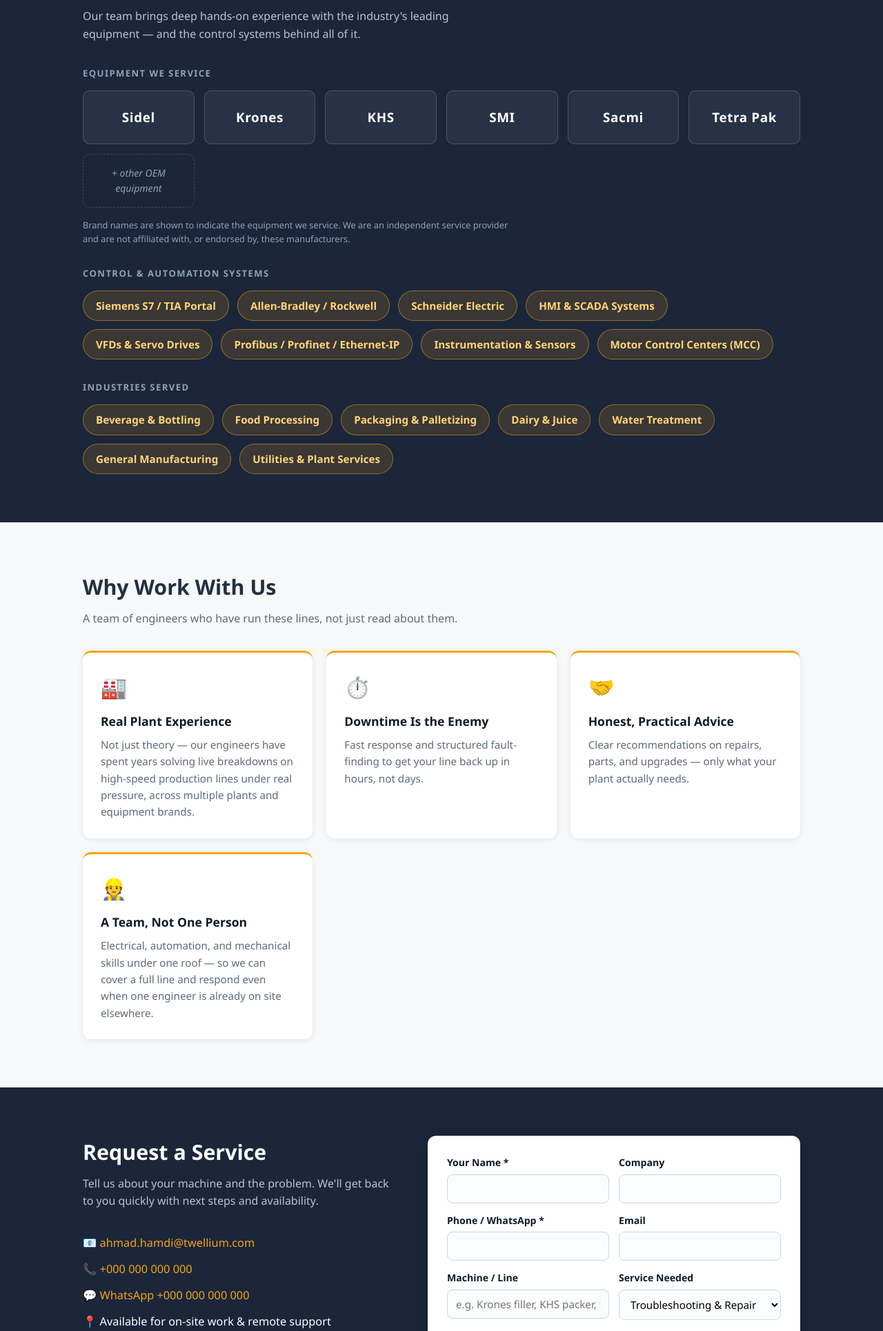
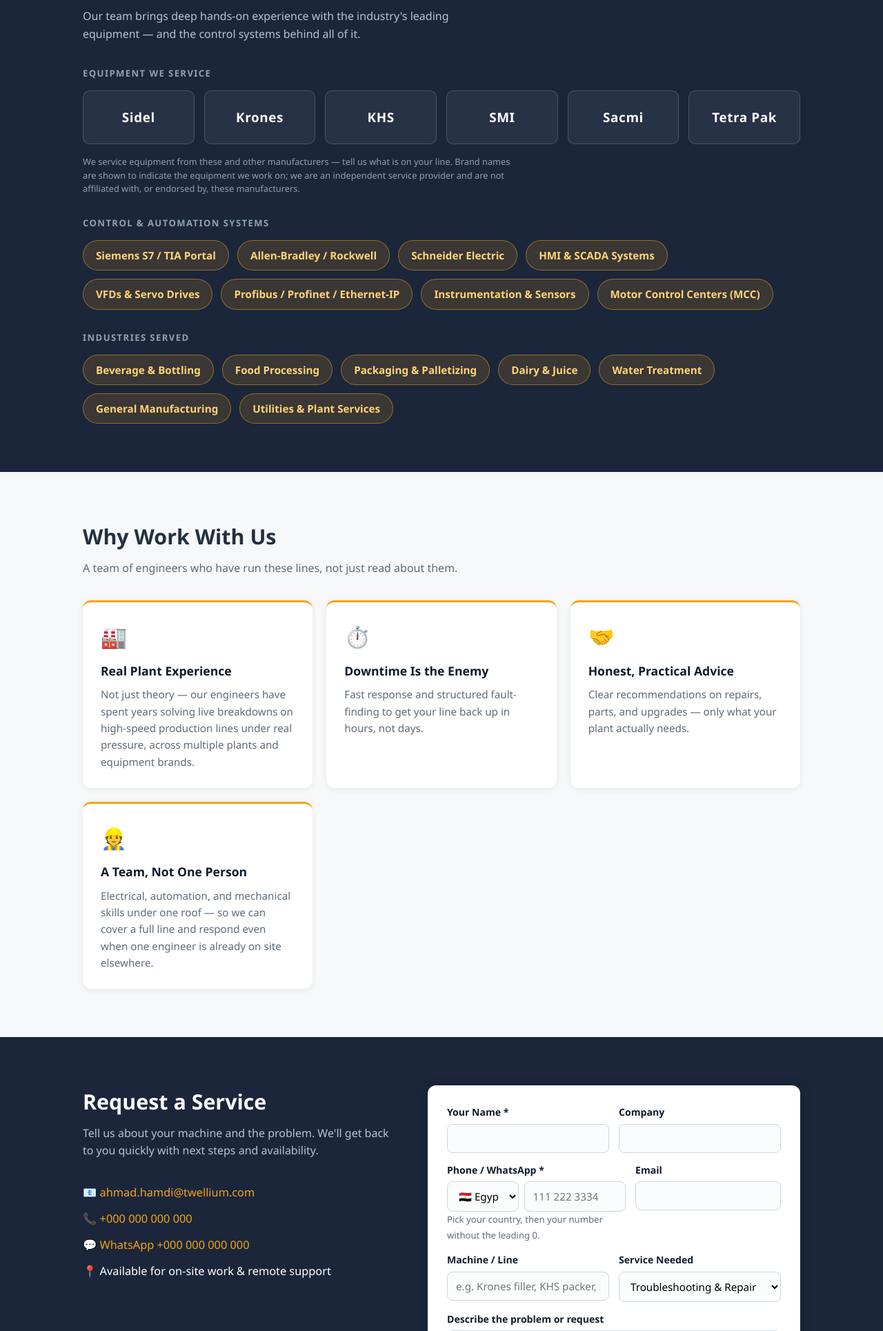
Before and after one commit to twikumasi/services-site, a Flask app: page / in a window 1280 px wide. Shown: the part 1566-3495 px from the top of the page at 69% size. Run offline with Flask 3, Linux system fonts and the light colour scheme; data comes from the database, SQL or seed files in the repository; data that the repository does not hold is empty.

Commit message:
Collect country codes on the request form; fix stale-CSS caching
Request form:
- Country dropdown (35 dial codes, Egypt default) beside the number, so
  every stored phone is dialable internationally. Previously a visitor
  could leave a bare local number with no way to call them back.
- The typed number is normalised: spaces and dashes stripped, a national
  trunk 0 dropped, a country code typed by hand not doubled, and a full
  +international number left alone even if the dropdown disagrees.
- Admin phone links now route through tel_link so older rows containing
  spaces still dial correctly.

Service worker:
- CSS and JS moved from cache-first to network-first. Cache-first meant a
  deployed stylesheet change stayed invisible to anyone who had already
  loaded the old file — caught when a new form rule failed to appear in
  the browser while being present on the server. Images stay cache-first
  since their filenames are unique.

Also removed the '+ other OEM equipment' tile: the plus sign and dashed
border read as a clickable Add button. Its meaning moved into the note
below the brand wall.

Co-Authored-By: Claude Fable 5 <noreply@anthropic.com>

```diff
--- a/app.py
+++ b/app.py
@@ -101,6 +101,47 @@ INDUSTRIES = [
 ]
 
 REQUEST_STATUSES = ["New", "Contacted", "Quoted", "Won", "Closed"]
+
+# Dial codes offered on the request form. Egypt first as the default; the rest
+# cover the markets a beverage/packaging line engineer is most likely to serve.
+COUNTRY_CODES = [
+    ("+20", "🇪🇬 Egypt"),
+    ("+966", "🇸🇦 Saudi Arabia"),
+    ("+971", "🇦🇪 UAE"),
+    ("+974", "🇶🇦 Qatar"),
+    ("+965", "🇰🇼 Kuwait"),
+    ("+973", "🇧🇭 Bahrain"),
+    ("+968", "🇴🇲 Oman"),
+    ("+962", "🇯🇴 Jordan"),
+    ("+961", "🇱🇧 Lebanon"),
+    ("+964", "🇮🇶 Iraq"),
+    ("+963", "🇸🇾 Syria"),
+    ("+967", "🇾🇪 Yemen"),
+    ("+218", "🇱🇾 Libya"),
+    ("+249", "🇸🇩 Sudan"),
+    ("+213", "🇩🇿 Algeria"),
+    ("+212", "🇲🇦 Morocco"),
+    ("+216", "🇹🇳 Tunisia"),
+    ("+234", "🇳🇬 Nigeria"),
+    ("+233", "🇬🇭 Ghana"),
+    ("+254", "🇰🇪 Kenya"),
+    ("+255", "🇹🇿 Tanzania"),
+    ("+256", "🇺🇬 Uganda"),
+    ("+251", "🇪🇹 Ethiopia"),
+    ("+27", "🇿🇦 South Africa"),
+    ("+90", "🇹🇷 Turkey"),
+    ("+44", "🇬🇧 United Kingdom"),
+    ("+49", "🇩🇪 Germany"),
+    ("+33", "🇫🇷 France"),
+    ("+39", "🇮🇹 Italy"),
+    ("+34", "🇪🇸 Spain"),
+    ("+31", "🇳🇱 Netherlands"),
+    ("+1", "🇺🇸 USA / Canada"),
+    ("+91", "🇮🇳 India"),
+    ("+92", "🇵🇰 Pakistan"),
+    ("+86", "🇨🇳 China"),
+]
+VALID_DIAL_CODES = {code for code, _ in COUNTRY_CODES}
 
 # Editable from /admin/settings. Keys are fixed; values are whatever Ahmad sets.
 DEFAULT_SETTINGS = {
@@ -333,6 +374,7 @@ def index():
         industries=INDUSTRIES,
         projects=projects,
         clients=clients,
+        country_codes=COUNTRY_CODES,
         sent=request.args.get("sent") == "1",
     )
 
@@ -383,6 +425,25 @@ def service_worker():
     return response
 
 
+def combine_phone(dial_code, local_number):
+    """Join the chosen country code with the number the visitor typed.
+
+    Visitors often type the code themselves or start with a national trunk
+    prefix ('0111...'), so strip both rather than storing '+20 +20' or '+200111'.
+    """
+    local = "".join(ch for ch in local_number if ch.isdigit() or ch == "+").strip()
+    if dial_code not in VALID_DIAL_CODES:
+        dial_code = COUNTRY_CODES[0][0]
+    if local.startswith("+"):
+        # Already fully international — trust it and ignore the dropdown.
+        return local
+    digits = dial_code.lstrip("+")
+    if local.startswith(digits):
+        local = local[len(digits):]
+    local = local.lstrip("0")
+    return f"{dial_code}{local}" if local else ""
+
+
 @app.route("/request", methods=["POST"])
 def submit_request():
     db = get_db()
@@ -394,7 +455,8 @@ def submit_request():
             datetime.now().strftime("%Y-%m-%d %H:%M"),
             request.form.get("name", "").strip(),
             request.form.get("company", "").strip(),
-            request.form.get("phone", "").strip(),
+            combine_phone(request.form.get("country_code", ""),
+                          request.form.get("phone", "")),
             request.form.get("email", "").strip(),
             request.form.get("machine", "").strip(),
             request.form.get("service", "").strip(),
--- a/static/style.css
+++ b/static/style.css
@@ -163,13 +163,6 @@ body {
   letter-spacing: .6px;
   text-align: center;
 }
-.brand-tile-more {
-  border-style: dashed;
-  background: transparent;
-}
-.brand-tile-more span {
-  color: #8fa2b5; font-size: .88rem; font-style: italic; text-align: center;
-}
 .brand-note {
   color: #8fa2b5;
   font-size: .8rem;
@@ -236,6 +229,20 @@ body {
   grid-template-columns: 1fr 1fr;
   gap: 14px;
 }
+/* Country code + number, side by side */
+.phone-group { display: flex; gap: 8px; margin-top: 5px; }
+.phone-group select {
+  width: auto;
+  flex: 0 0 40%;
+  min-width: 0;
+  margin-top: 0 !important;
+}
+.phone-group input {
+  flex: 1 1 auto;
+  min-width: 0;
+  margin-top: 0 !important;
+}
+
 .alert-success {
   background: #e6f7ea;
   border: 1px solid #57bb6f;
--- a/templates/admin/dashboard.html
+++ b/templates/admin/dashboard.html
@@ -42,7 +42,7 @@
         <td>{{ r['created_at'] }}</td>
         <td>{{ r['name'] }}</td>
         <td>{{ r['company'] }}</td>
-        <td><a href="tel:{{ r['phone'] }}">{{ r['phone'] }}</a></td>
+        <td><a href="tel:{{ tel_link(r['phone']) }}">{{ r['phone'] }}</a></td>
         <td>{{ r['machine'] }}</td>
         <td><span class="badge badge-{{ r['status']|lower }}">{{ r['status'] }}</span></td>
       </tr>
--- a/templates/admin/requests.html
+++ b/templates/admin/requests.html
@@ -22,7 +22,7 @@
         <td class="nowrap">{{ r['created_at'] }}</td>
         <td>{{ r['name'] }}</td>
         <td>{{ r['company'] }}</td>
-        <td class="nowrap"><a href="tel:{{ r['phone'] }}">{{ r['phone'] }}</a></td>
+        <td class="nowrap"><a href="tel:{{ tel_link(r['phone']) }}">{{ r['phone'] }}</a></td>
         <td>{% if r['email'] %}<a href="mailto:{{ r['email'] }}">{{ r['email'] }}</a>{% endif %}</td>
         <td>{{ r['machine'] }}</td>
         <td>{{ r['service'] }}</td>
--- a/templates/index.html
+++ b/templates/index.html
@@ -87,12 +87,12 @@
         {% endif %}
       </div>
       {% endfor %}
-      <div class="brand-tile brand-tile-more"><span>+ other OEM equipment</span></div>
     </div>
     <p class="brand-note">
-      Brand names are shown to indicate the equipment we service. We are an
-      independent service provider and are not affiliated with, or endorsed by,
-      these manufacturers.
+      We service equipment from these and other manufacturers — tell us what is
+      on your line. Brand names are shown to indicate the equipment we work on;
+      we are an independent service provider and are not affiliated with, or
+      endorsed by, these manufacturers.
     </p>
 
     <h3 class="chip-heading">Control &amp; Automation Systems</h3>
@@ -219,7 +219,18 @@
           <label>Company<input type="text" name="company"></label>
         </div>
         <div class="form-row">
-          <label>Phone / WhatsApp *<input type="tel" name="phone" required></label>
+          <label>Phone / WhatsApp *
+            <span class="phone-group">
+              <select name="country_code" aria-label="Country code">
+                {% for code, label in country_codes %}
+                <option value="{{ code }}">{{ label }} ({{ code }})</option>
+                {% endfor %}
+              </select>
+              <input type="tel" name="phone" required inputmode="tel"
+                     placeholder="111 222 3334">
+            </span>
+            <span class="hint">Pick your country, then your number without the leading 0.</span>
+          </label>
           <label>Email<input type="email" name="email"></label>
         </div>
         <div class="form-row">
```
Also changed, not shown: static/sw.js (+19 -2 lines), README.md.
